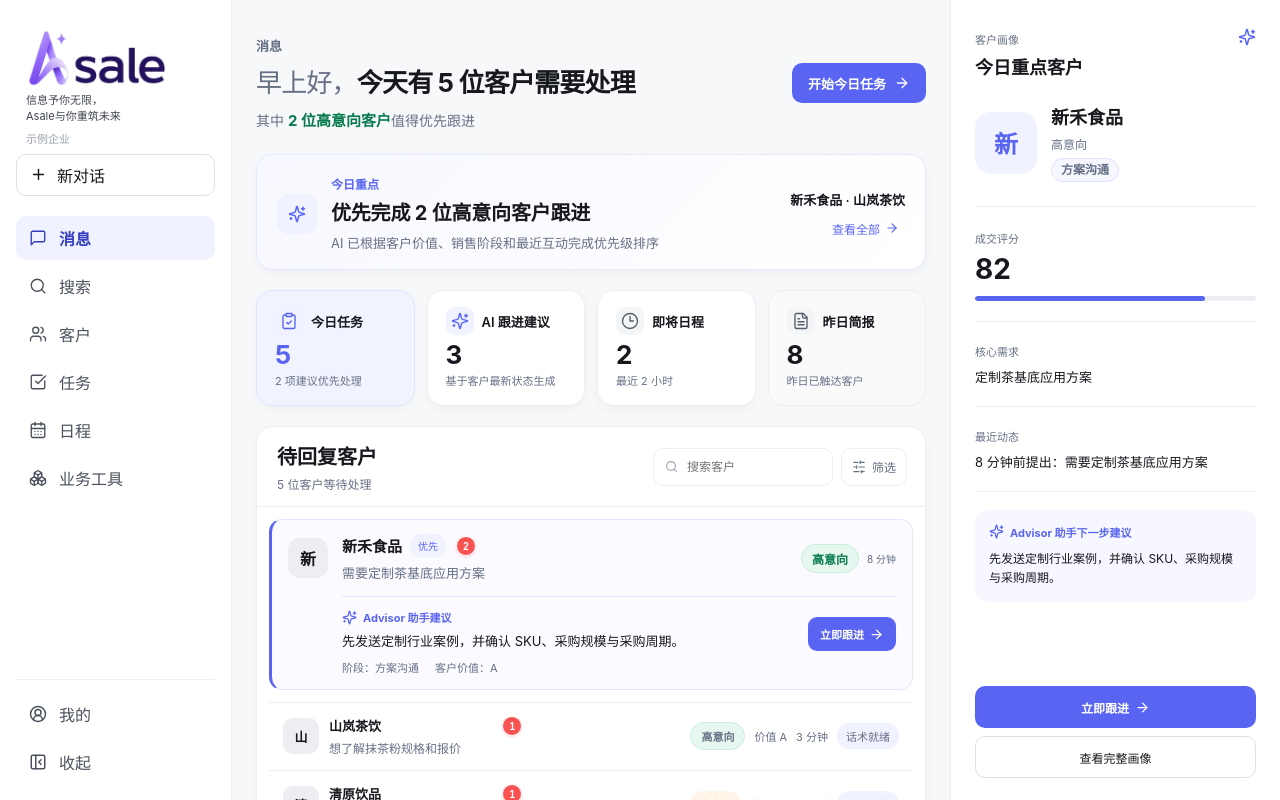
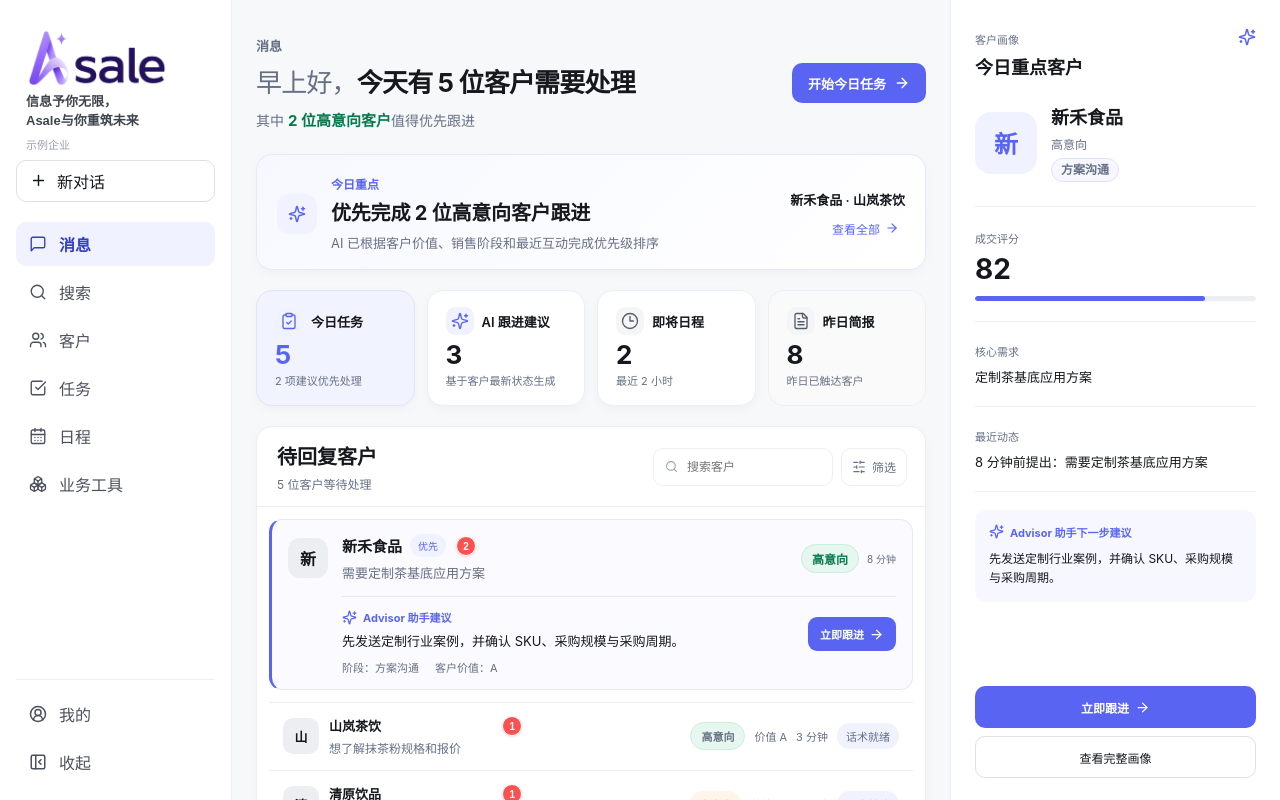
Before and after one commit to 18261169875ls-gif/Asale, a Next.js app: page / in a window 1280 px wide. Built offline with nearby package versions, Linux system fonts and the light colour scheme.

Commit message:
style: emphasize Asale brand tagline

```diff
--- a/app/globals.css
+++ b/app/globals.css
@@ -41,7 +41,7 @@ a { color: inherit; text-decoration: none; }
 .brand-block { min-height: 96px; width: 100%; padding: 0 10px; display: flex; flex-direction: column; align-items: flex-start; }
 .brand-wordmark { width: 142px; height: 60px; object-fit: contain; object-position: left center; }
 .brand-icon { width: 40px; height: 40px; object-fit: contain; }
-.brand-block span { margin-top: 5px; color: #3f444d; font-size: 11px; line-height: 1.45; }
+.brand-block span { margin-top: 5px; color: #3f444d; font-family: "Microsoft YaHei", "微软雅黑", sans-serif; font-size: 13px; line-height: 1.45; font-weight: 700; }
 .brand-block small { margin-top: 5px; color: var(--faint); font-size: 11px; }
 .nav-collapsed .brand-block { min-height: 58px; padding: 0; align-items: center; }
 .new-chat { width: 100%; min-height: 42px; margin: 8px 0 20px; border: 1px solid var(--line-strong); border-radius: 10px; background: #fff; padding: 0 13px; display: flex; align-items: center; gap: 10px; cursor: pointer; transition: background-color 120ms ease, border-color 120ms ease; }
```
